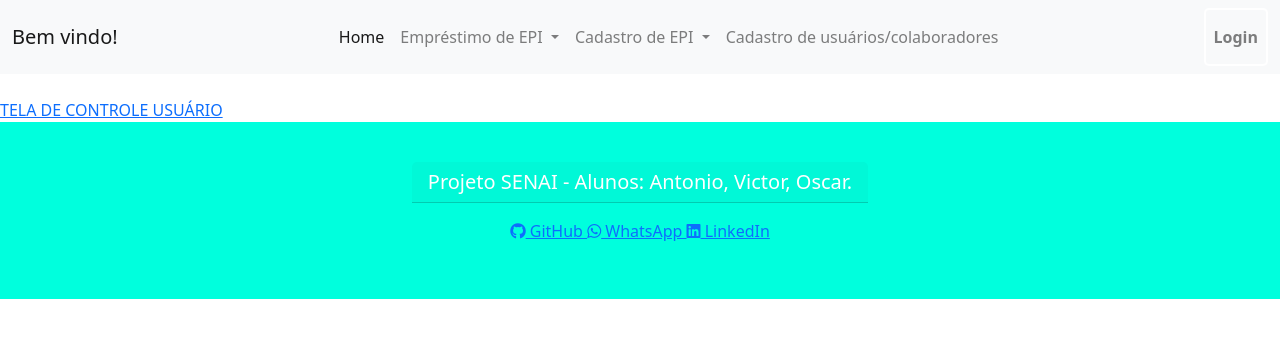
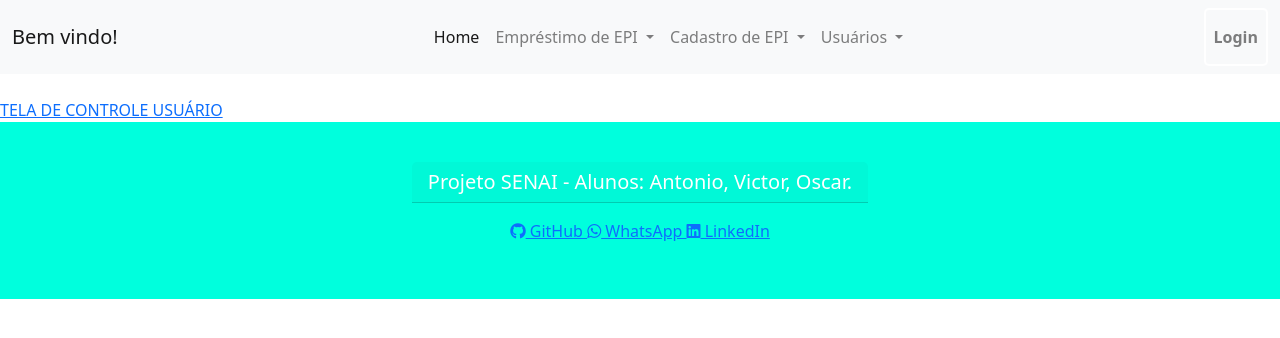
Before and after one commit to Augant/ControleEPI, a Django app: page /controleUser/ in a window 1280 px wide. Shown: the top 338 px of the page. Run offline with Django 5.2, Linux system fonts and the light colour scheme; some libraries are stand-ins or nearby versions.

Commit message:
Código preparado para python

```diff
--- a/app_base/templates/app_base/partial/header.html
+++ b/app_base/templates/app_base/partial/header.html
@@ -38,8 +38,15 @@
                             <li><a class="dropdown-item" href="/listarEPI">Pesquisar Cadastro EPI</a></li>
                         </ul>
                     </li>
-                    <li class="nav-item">
-                        <a class="nav-link" href="/controleUser">Cadastro de usuários/colaboradores</a>
+                    <li class="nav-item dropdown">
+                        <a class="nav-link dropdown-toggle" href="#" id="navbarDropdownMenuLink" role="button"
+                            data-bs-toggle="dropdown" aria-expanded="false">
+                            Usuários
+                        </a>
+                        <ul class="dropdown-menu" aria-labelledby="navbarDropdownMenuLink">
+                            <li><a class="dropdown-item" href="/controleUser">Cadastrar Usuário/Colaborador</a></li>
+                            <li><a class="dropdown-item" href="/listarUser">Pesquisar Usuário/Colaborador</a></li>
+                        </ul>
                     </li>
                 </ul>
                 <!-- Mantenha o botão de login à direita -->
--- a/app_usuarios/urls.py
+++ b/app_usuarios/urls.py
@@ -1,8 +1,10 @@
 from django.urls import path
-from app_usuarios.views import  controleUser, loginUser
+from app_usuarios.views import  controleUser, loginUser, listarUser
 
 urlpatterns = [
     path('controleUser/', controleUser),
     path('loginUser/', loginUser),
+    path('listarUser/', listarUser),
+
 
 ]
--- a/app_usuarios/views.py
+++ b/app_usuarios/views.py
@@ -7,6 +7,8 @@
 def loginUser(request):
     return render(request, "app_usuarios/loginUser.html")
 
+def listarUser(request):
+    return render(request, "app_usuarios/listarUser.html")
 
 
 
```
Also changed, not shown: app_usuarios/templates/app_usuarios/listarUser.html (added, +11 -0 lines).
